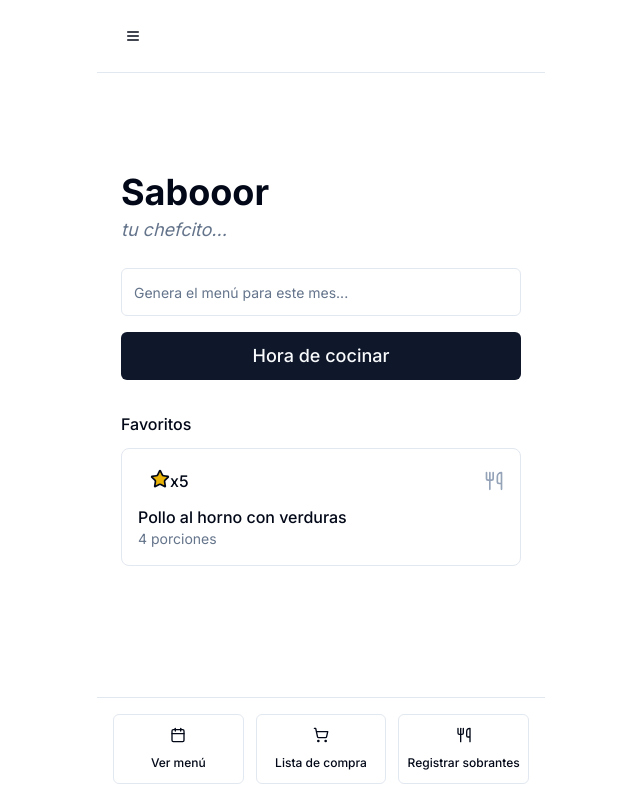
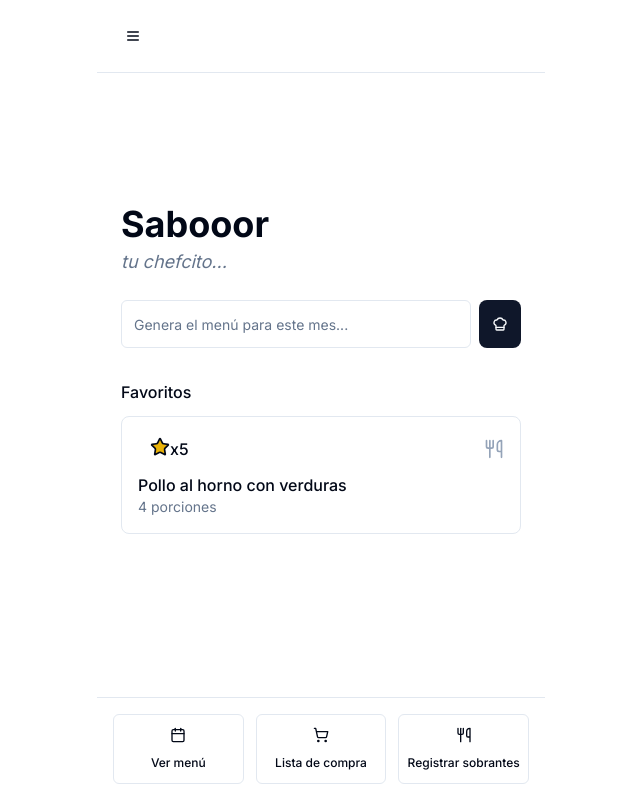
Before and after one commit to wolfcito/sabooor-app, a Next.js app: page / in a window 1280 px wide. Shown: the whole page, without its empty margins (319-959 px from the left). Built offline with nearby package versions, Linux system fonts and the light colour scheme.

Commit message:
feat: update welcome screen layout and add ChefHat icon for cooking action

```diff
--- a/components/welcome-screen.tsx
+++ b/components/welcome-screen.tsx
@@ -1,7 +1,7 @@
 "use client"
 
 import { useState } from "react"
-import { Menu, Loader2, Calendar, ShoppingCart, Utensils, Star } from "lucide-react"
+import { Menu, Loader2, Calendar, ShoppingCart, Utensils, Star, ChefHat } from "lucide-react"
 import { Button } from "@/components/ui/button"
 import { Input } from "@/components/ui/input"
 import { useRouter } from "next/navigation"
@@ -95,7 +95,7 @@ export function WelcomeScreen() {
 
           {/* Input y botón */}
           <div className="w-full space-y-4">
-            <div className="space-y-2">
+            <div className="flex gap-2">
               <Input
                 placeholder="Genera el menú para este mes..."
                 value={prompt}
@@ -103,17 +103,18 @@ export function WelcomeScreen() {
                 onKeyDown={handleKeyPress}
                 className="h-12"
               />
+              <Button
+                className="h-12 w-12 rounded-lg p-0"
+                onClick={handleCook}
+                disabled={isLoading}
+              >
+                {isLoading ? (
+                  <Loader2 className="h-5 w-5 animate-spin" />
+                ) : (
+                  <ChefHat className="h-5 w-5" />
+                )}
+              </Button>
             </div>
-            <Button className="w-full h-12 text-lg" onClick={handleCook} disabled={isLoading}>
-              {isLoading ? (
-                <>
-                  <Loader2 className="mr-2 h-4 w-4 animate-spin" />
-                  Procesando...
-                </>
-              ) : (
-                "Hora de cocinar"
-              )}
-            </Button>
           </div>
 
 
```
